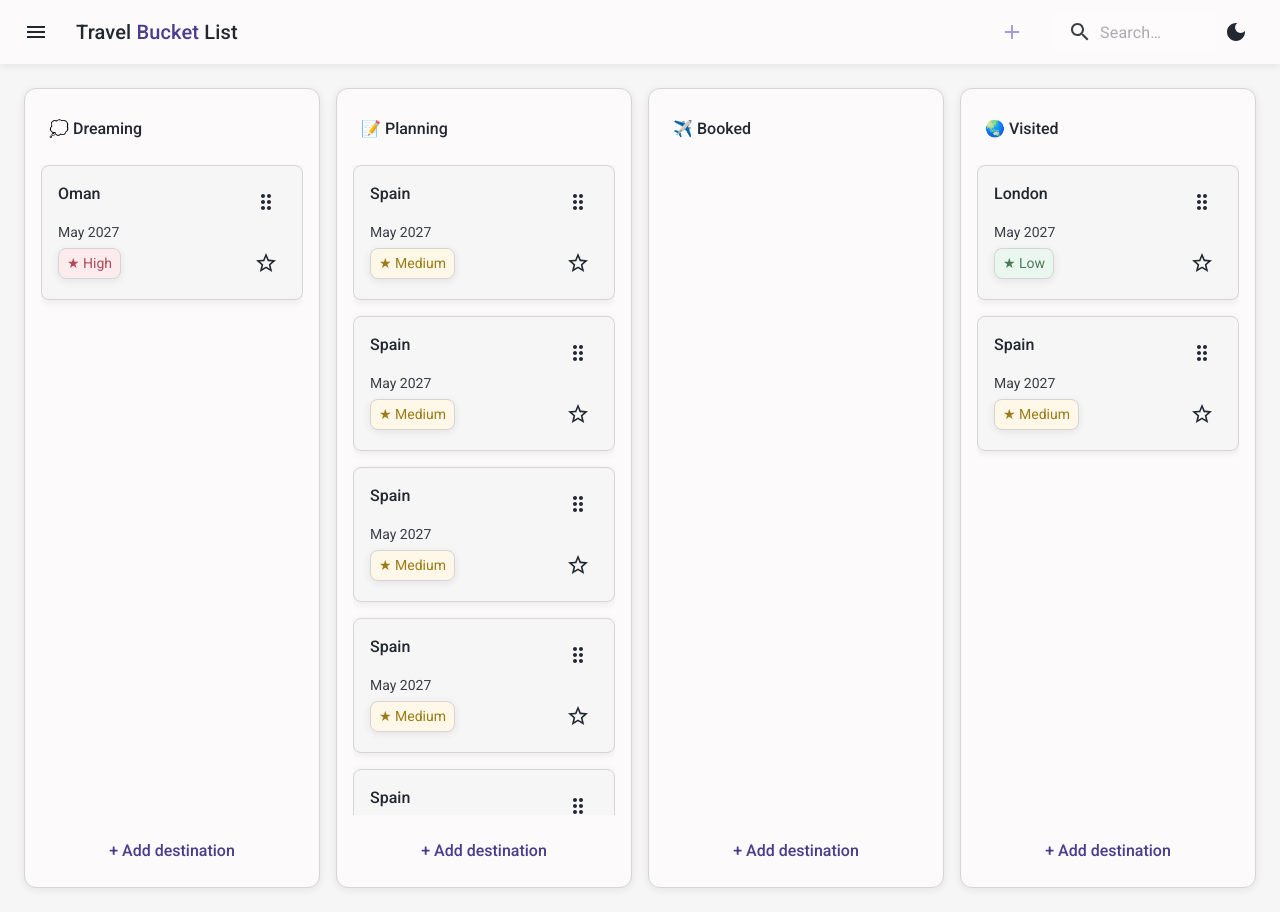
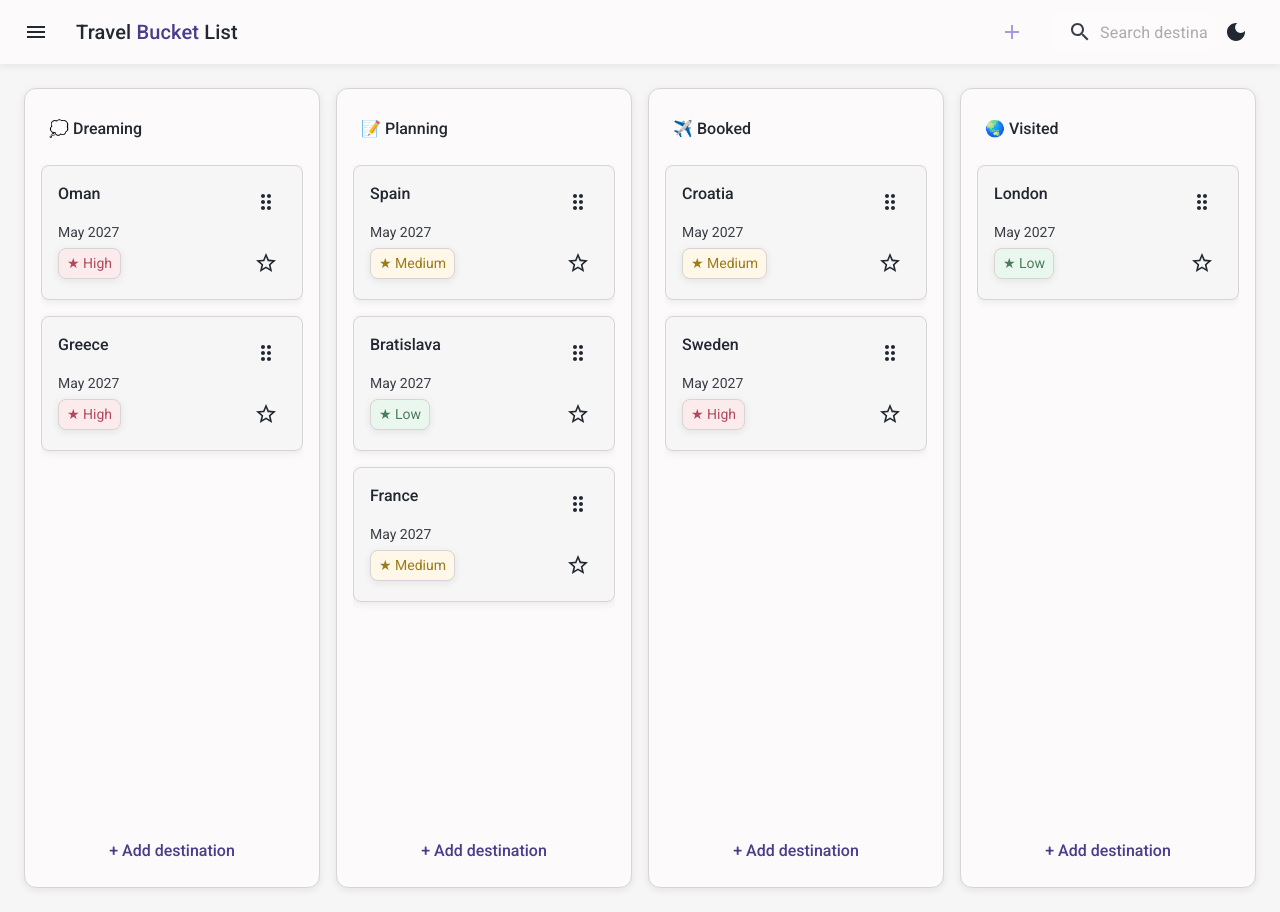
Before and after one commit to alluszru/travel-bucket-list, a React (Vite) app: page / in a window 1280 px wide. Built offline with nearby package versions, Linux system fonts and the light colour scheme.

Commit message:
Implement destination search

```diff
--- a/src/App.jsx
+++ b/src/App.jsx
@@ -37,9 +37,9 @@ const [destinations, setDestinantions] = useState([
   },
    {
   id: crypto.randomUUID(),
-  place: "Spain",
-  priority: "Medium",
-  status: "Planning",
+  place: "Greece",
+  priority: "High",
+  status: "Dreaming",
   date: "May 2027",
   favorite: false
   },
@@ -53,30 +53,30 @@ const [destinations, setDestinantions] = useState([
   },
      {
   id: crypto.randomUUID(),
-  place: "Spain",
+  place: "Croatia",
   priority: "Medium",
-  status: "Planning",
+  status: "Booked",
   date: "May 2027",
   favorite: false
   },
      {
   id: crypto.randomUUID(),
-  place: "Spain",
-  priority: "Medium",
-  status: "Visited",
+  place: "Bratislava",
+  priority: "Low",
+  status: "Planning",
   date: "May 2027",
   favorite: false
   },
   {id: crypto.randomUUID(),
-  place: "Spain",
-  priority: "Medium",
-  status: "Planning",
+  place: "Sweden",
+  priority: "High",
+  status: "Booked",
   date: "May 2027",
   favorite: false
   },
      {
   id: crypto.randomUUID(),
-  place: "Spain",
+  place: "France",
   priority: "Medium",
   status: "Planning",
   date: "May 2027",
@@ -100,6 +100,7 @@ const priorityTextColor = {
   const [selectedDestination, setSelectedDestination] = useState(null);
   const [draggedDestination, setDraggedDestination] = useState(null);
   const [isDarkMode, setIsDarkMode] = useState(false);
+  const [search, setSearch] = useState("");
 
   function toggleDarkMode() {
     setIsDarkMode((prev) => !prev)
@@ -277,6 +278,8 @@ function onDragEnd (event) {
        openDialog={openDialog}
        isDarkMode={isDarkMode}
        toggleDarkMode={toggleDarkMode}
+       search={search}
+       setSearch={setSearch}
       />
       <DestinationDialog
         closeDialog={closeDialog}
@@ -298,6 +301,8 @@ function onDragEnd (event) {
             openDialog={openDialog}
             onOpenDestination={openDestination}
             changeFavorite={changeFavorite}
+            search={search}
+            setSearch={setSearch}
           />
           <DragOverlay>
             {draggedDestination && <Card
--- a/src/Board.jsx
+++ b/src/Board.jsx
@@ -7,9 +7,17 @@ function Board(props) {
 return (
     <div className="board">
       {props.columns.map((column) => {
-        const cardsForColumn = props.destinations.filter(
-          (destination) => destination.status === column
-        );
+        const cardsForColumn = props.destinations
+        .filter((destination) => destination.status === column)
+        .filter((destination) => {
+          const search = props.search.toLowerCase();
+
+          return (
+            destination.place.toLowerCase().includes(search) ||
+            destination.priority.toLowerCase().includes(search) ||
+            destination.status.toLowerCase().includes(search)
+          );
+        })
 
         return (
           <Column
--- a/src/Card.jsx
+++ b/src/Card.jsx
@@ -17,7 +17,7 @@ function Card(props) {
         transition,
     }
 
-    console.log(transform)
+
 
 
     return (
--- a/src/NavigationBar.jsx
+++ b/src/NavigationBar.jsx
@@ -56,7 +56,10 @@ import DarkModeIcon from '@mui/icons-material/DarkMode';
     },
     }));
 
+
+
 function NavigationBar(props) {
+     console.log(props.search);
     return (
         <Box sx={{ flexGrow: 1 }}>
         <AppBar className="appBar" position="static"
@@ -93,9 +96,11 @@ function NavigationBar(props) {
                 <SearchIcon sx={{color:"var(--color-text-secondary)" }} />
                 </SearchIconWrapper>
                 <StyledInputBase
-                placeholder="Search…"
+                placeholder="Search destination, status or priority..."
+                sx={{color:"var(--color-text-secondary)" }}
+                value={props.search}
+                onChange={(event) => props.setSearch(event.target.value)}
                 inputProps={{ 'aria-label': 'search' }}
-                sx={{color:"var(--color-text-secondary)" }}
                 />
             </Search>
             <IconButton className="themeButton" onClick={() => props.toggleDarkMode()}>
```
